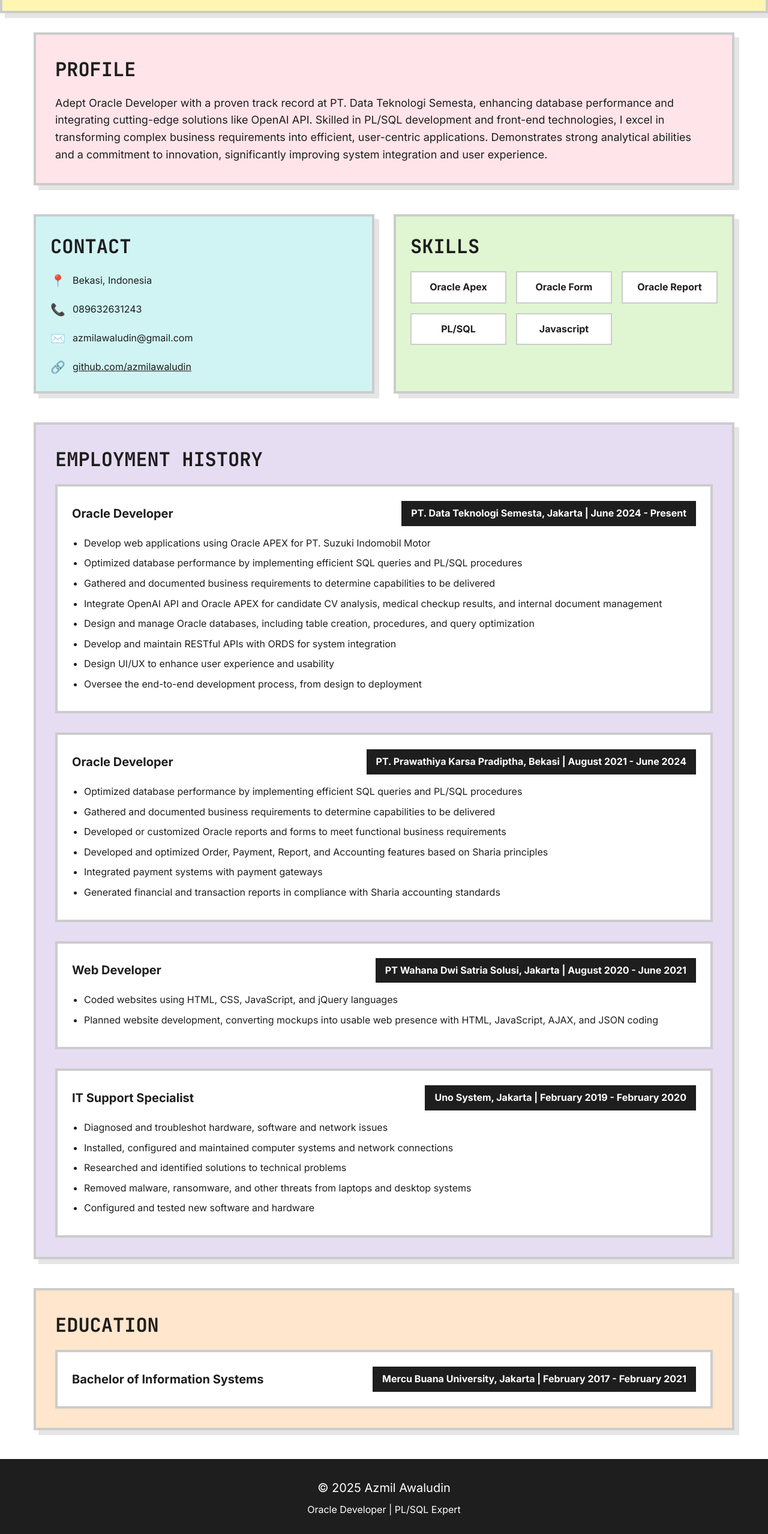
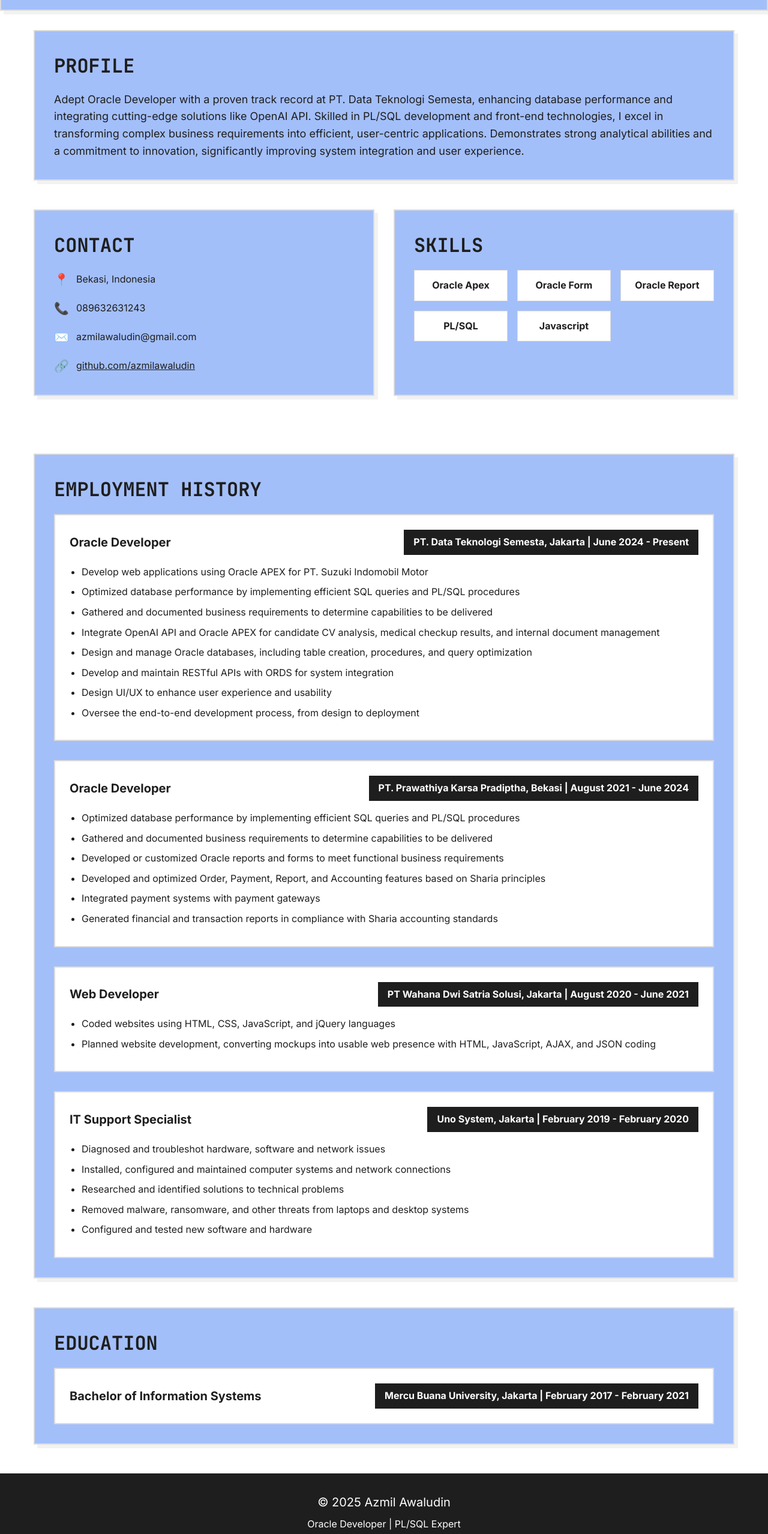
Before and after one commit to Azm1l/Azm1l, a plain HTML site: page index.html in a window 1280 px wide. Shown: the part 240-2797 px from the top of the page at 60% size. Drawn offline with Linux system fonts and the light colour scheme.

Commit message:
Update styles.css

```diff
--- a/styles.css
+++ b/styles.css
@@ -1,38 +1,30 @@
+/* Light & Dark Theme Variables */
 :root {
   --bg-primary: #ffffff;
   --bg-secondary: #f9f9f9;
   --text-primary: #1e1e1e;
   --text-secondary: #555555;
-  --border-color: #cccccc;
-  --accent-yellow: #fff6b2; /* soft yellow */
-  --accent-pink: #ffe4e9;   /* soft pink */
-  --accent-cyan: #d0f4f4;   /* pastel cyan */
-  --accent-purple: #e6ddf3; /* soft lavender */
-  --accent-orange: #ffe6cc; /* soft peach */
-  --accent-lime: #e0f5d1;   /* light green */
-  --shadow-color: rgba(0, 0, 0, 0.1); /* soft shadow */
+  --border-color: #dcdcdc;
+  --accent: #a3bffa;
+  --shadow-color: rgba(0, 0, 0, 0.05);
 }
 
 [data-theme="dark"] {
-  --bg-primary: #1f1f1f;
-  --bg-secondary: #2c2c2c;
+  --bg-primary: #1e1e1e;
+  --bg-secondary: #2a2a2a;
   --text-primary: #f5f5f5;
-  --text-secondary: #cccccc;
-  --border-color: #444444;
-  --accent-yellow: #665c00;  /* muted mustard */
-  --accent-pink: #663c4e;    /* muted rose */
-  --accent-cyan: #355c5c;    /* teal-like */
-  --accent-purple: #4f3a65;  /* muted purple */
-  --accent-orange: #663e1e;  /* burnt orange */
-  --accent-lime: #3f5f3f;    /* muted green */
-  --shadow-color: rgba(0, 0, 0, 0.4); /* soft dark mode shadow */
+  --text-secondary: #aaaaaa;
+  --border-color: #3a3a3a;
+  --accent: #5a78c8;
+  --shadow-color: rgba(255, 255, 255, 0.1);
 }
 
-/* Reset and Base Styles */
+/* Reset */
 * {
   margin: 0;
   padding: 0;
   box-sizing: border-box;
+  transition: background-color 0.3s ease, color 0.3s ease, border-color 0.3s ease;
 }
 
 body {
@@ -40,7 +32,6 @@ body {
   background-color: var(--bg-primary);
   color: var(--text-primary);
   line-height: 1.6;
-  transition: background-color 0.3s ease, color 0.3s ease;
 }
 
 .container {
@@ -49,24 +40,23 @@ body {
   padding: 0 1rem;
 }
 
-/* Dark Mode Toggle */
+/* Toggle */
 .dark-mode-toggle {
   position: fixed;
   top: 20px;
   right: 20px;
   z-index: 1000;
-  background: var(--accent-yellow);
-  border: 4px solid var(--border-color);
+  background: var(--accent);
+  border: 2px solid var(--border-color);
   padding: 12px;
   cursor: pointer;
   font-size: 1.5rem;
-  box-shadow: 4px 4px 0px 0px var(--shadow-color);
-  transition: all 0.3s ease;
+  box-shadow: 4px 4px 0 var(--shadow-color);
 }
 
 .dark-mode-toggle:hover {
   transform: translate(-2px, -2px);
-  box-shadow: 6px 6px 0px 0px var(--shadow-color);
+  box-shadow: 6px 6px 0 var(--shadow-color);
 }
 
 [data-theme="dark"] .sun-icon {
@@ -82,12 +72,12 @@ body {
   display: inline;
 }
 
-/* Header Styles */
+/* Header */
 .header {
-  background: var(--accent-yellow);
-  border: 4px solid var(--border-color);
+  background: var(--accent);
+  border: 2px solid var(--border-color);
   padding: 2rem;
-  box-shadow: 8px 8px 0px 0px var(--shadow-color);
+  box-shadow: 6px 6px 0 var(--shadow-color);
   margin-bottom: 2rem;
 }
 
@@ -109,17 +99,20 @@ body {
   transform: rotate(-1deg);
 }
 
-/* Section Spacing */
+/* Sections */
 .section-spacing {
   margin-top: 2rem;
 }
 
-/* Profile Section */
-.profile-section {
-  background: var(--accent-pink);
-  border: 4px solid var(--border-color);
+.profile-section,
+.contact-section,
+.skills-section,
+.experience-section,
+.education-section {
+  background: var(--accent);
+  border: 2px solid var(--border-color);
   padding: 2rem;
-  box-shadow: 8px 8px 0px 0px var(--shadow-color);
+  box-shadow: 6px 6px 0 var(--shadow-color);
   margin-bottom: 3rem;
 }
 
@@ -136,7 +129,7 @@ body {
   color: var(--text-primary);
 }
 
-/* Contact and Skills Grid */
+/* Grid */
 .contact-skills-grid {
   display: grid;
   grid-template-columns: 1fr;
@@ -148,22 +141,6 @@ body {
   .contact-skills-grid {
     grid-template-columns: 1fr 1fr;
   }
-}
-
-.contact-section {
-  background: var(--accent-cyan);
-  border: 4px solid var(--border-color);
-  padding: 1.5rem;
-  box-shadow: 8px 8px 0px 0px var(--shadow-color);
-  transform: rotate(1deg);
-}
-
-.skills-section {
-  background: var(--accent-lime);
-  border: 4px solid var(--border-color);
-  padding: 1.5rem;
-  box-shadow: 8px 8px 0px 0px var(--shadow-color);
-  transform: rotate(-1deg);
 }
 
 .contact-list {
@@ -196,27 +173,19 @@ body {
 
 .skill-item {
   background: var(--bg-primary);
-  border: 2px solid var(--border-color);
+  border: 1px solid var(--border-color);
   padding: 0.75rem;
   font-weight: 700;
   text-align: center;
+  color: var(--text-primary);
   transition: transform 0.2s ease;
-  color: var(--text-primary);
 }
 
 .skill-item:hover {
   transform: translateY(-5px);
 }
 
-/* Experience Section */
-.experience-section {
-  background: var(--accent-purple);
-  border: 4px solid var(--border-color);
-  padding: 2rem;
-  box-shadow: 8px 8px 0px 0px var(--shadow-color);
-  margin-bottom: 3rem;
-}
-
+/* Experience */
 .job-list {
   display: flex;
   flex-direction: column;
@@ -224,7 +193,7 @@ body {
 }
 
 .job-item {
-  border: 4px solid var(--border-color);
+  border: 2px solid var(--border-color);
   background: var(--bg-primary);
   padding: 1.5rem;
 }
@@ -268,17 +237,9 @@ body {
   color: var(--text-primary);
 }
 
-/* Education Section */
-.education-section {
-  background: var(--accent-orange);
-  border: 4px solid var(--border-color);
-  padding: 2rem;
-  box-shadow: 8px 8px 0px 0px var(--shadow-color);
-  margin-bottom: 3rem;
-}
-
+/* Education */
 .education-item {
-  border: 4px solid var(--border-color);
+  border: 2px solid var(--border-color);
   background: var(--bg-primary);
   padding: 1.5rem;
 }
@@ -317,9 +278,6 @@ body {
   color: var(--bg-primary);
   padding: 2rem;
   margin-top: 3rem;
-}
-
-.footer-content {
   text-align: center;
 }
 
@@ -332,12 +290,9 @@ body {
   font-size: 1rem;
 }
 
-/* Responsive Design */
+/* Responsive Tweaks */
 @media (max-width: 768px) {
-  .header {
-    padding: 1.5rem;
-  }
-
+  .header,
   .profile-section,
   .experience-section,
   .education-section {
@@ -356,8 +311,3 @@ body {
     font-size: 1.25rem;
   }
 }
-
-/* Smooth transitions for theme switching */
-* {
-  transition: background-color 0.3s ease, color 0.3s ease, border-color 0.3s ease;
-}
```
